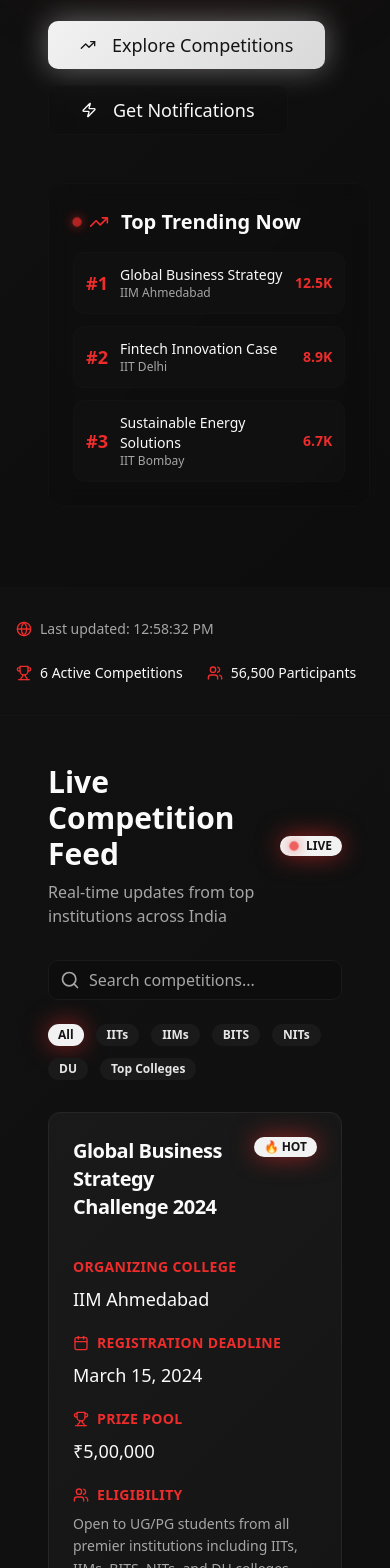
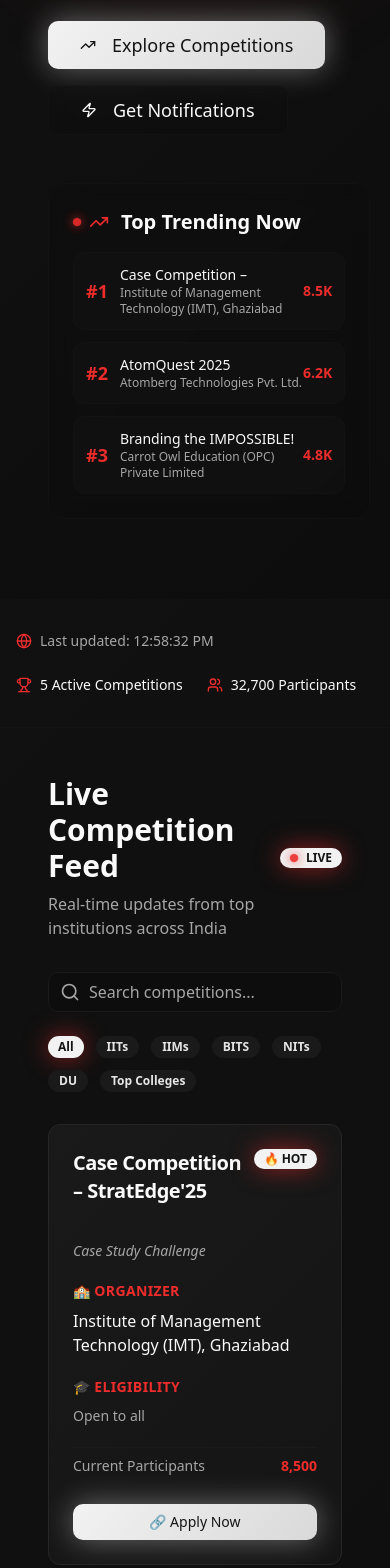
Before and after one commit to shagunsrcc/trendace-dash, a React (Vite) app: page / in a window 390 px wide. Shown: the part 432-2000 px from the top of the page. Built offline with nearby package versions, Linux system fonts and the light colour scheme.

Commit message:
Update competition cards
Refactor competition cards to display new data points and apply modern styling. Implement a responsive grid for the competition section.

```diff
--- a/src/components/CompetitionCard.tsx
+++ b/src/components/CompetitionCard.tsx
@@ -6,14 +6,14 @@ import { Calendar, Trophy, Users, ExternalLink } from "lucide-react";
 interface Competition {
   id: string;
   title: string;
+  competitionType: string;
   organizingCollege: string;
   category: string;
-  prizePool: string;
-  registrationDeadline: string;
   eligibility: string;
   participants: number;
   colleges: string[];
   isHot: boolean;
+  applyUrl: string;
 }
 
 interface CompetitionCardProps {
@@ -39,43 +39,27 @@ export const CompetitionCard = ({ competition }: CompetitionCardProps) => {
       </CardHeader>
 
       <CardContent className="space-y-5">
+        {/* Competition Type */}
+        <div className="space-y-2">
+          <p className="text-sm text-muted-foreground italic">
+            {competition.competitionType}
+          </p>
+        </div>
+
         {/* Organizing College */}
         <div className="space-y-2">
           <h4 className="text-sm font-semibold text-accent uppercase tracking-wide">
-            Organizing College
+            🏫 Organizer
           </h4>
-          <p className="text-lg font-medium text-foreground">
+          <p className="text-base font-medium text-foreground">
             {competition.organizingCollege}
-          </p>
-        </div>
-
-        {/* Registration Deadline */}
-        <div className="space-y-2">
-          <h4 className="text-sm font-semibold text-accent uppercase tracking-wide flex items-center gap-2">
-            <Calendar className="w-4 h-4" />
-            Registration Deadline
-          </h4>
-          <p className="text-lg font-medium text-foreground">
-            {competition.registrationDeadline}
-          </p>
-        </div>
-
-        {/* Prize Pool */}
-        <div className="space-y-2">
-          <h4 className="text-sm font-semibold text-accent uppercase tracking-wide flex items-center gap-2">
-            <Trophy className="w-4 h-4" />
-            Prize Pool
-          </h4>
-          <p className="text-lg font-medium text-foreground">
-            {competition.prizePool}
           </p>
         </div>
 
         {/* Eligibility */}
         <div className="space-y-2">
-          <h4 className="text-sm font-semibold text-accent uppercase tracking-wide flex items-center gap-2">
-            <Users className="w-4 h-4" />
-            Eligibility
+          <h4 className="text-sm font-semibold text-accent uppercase tracking-wide">
+            🎓 Eligibility
           </h4>
           <p className="text-sm text-muted-foreground leading-relaxed">
             {competition.eligibility}
@@ -90,14 +74,14 @@ export const CompetitionCard = ({ competition }: CompetitionCardProps) => {
           </div>
         </div>
 
-        {/* Action Buttons */}
-        <div className="flex gap-3 pt-2">
-          <Button className="cta-primary flex-1" size="sm">
-            Register Now
-          </Button>
-          <Button variant="outline" size="sm" className="flex items-center gap-2">
-            <ExternalLink className="w-4 h-4" />
-            Details
+        {/* Apply Now Button */}
+        <div className="pt-2">
+          <Button
+            className="cta-primary w-full transition-all duration-300 hover:shadow-lg hover:shadow-primary/20"
+            size="sm"
+            onClick={() => window.open(competition.applyUrl, '_blank')}
+          >
+            🔗 Apply Now
           </Button>
         </div>
       </CardContent>
--- a/src/pages/Index.tsx
+++ b/src/pages/Index.tsx
@@ -9,75 +9,63 @@ import { TrendingUp, Zap, Trophy, Users, Globe } from "lucide-react";
 const mockCompetitions = [
   {
     id: "1",
-    title: "Global Business Strategy Challenge 2024",
-    organizingCollege: "IIM Ahmedabad",
+    title: "Case Competition – StratEdge'25",
+    competitionType: "Case Study Challenge",
+    organizingCollege: "Institute of Management Technology (IMT), Ghaziabad",
     category: "Strategy",
-    prizePool: "₹5,00,000",
-    registrationDeadline: "March 15, 2024",
-    eligibility: "Open to UG/PG students from all premier institutions including IITs, IIMs, BITS, NITs, and DU colleges",
-    participants: 12500,
-    colleges: ["IIM-A", "IIM-B", "IIT-D", "BITS"],
-    isHot: true
+    eligibility: "Open to all",
+    participants: 8500,
+    colleges: ["IMT", "IIM", "IIT", "BITS"],
+    isHot: true,
+    applyUrl: "https://unstop.com/o/9dzVWTl"
   },
   {
     id: "2",
-    title: "Fintech Innovation Case Competition",
-    organizingCollege: "IIT Delhi",
-    category: "Finance",
-    prizePool: "₹3,00,000",
-    registrationDeadline: "March 20, 2024",
-    eligibility: "UG students from engineering and management backgrounds. Teams of 3-4 members allowed",
-    participants: 8900,
-    colleges: ["IIM-C", "XLRI", "ISB", "DU"],
-    isHot: true
+    title: "AtomQuest 2025",
+    competitionType: "Innovation & Product Challenge",
+    organizingCollege: "Atomberg Technologies Pvt. Ltd.",
+    category: "Innovation",
+    eligibility: "Engineering Students, Postgraduates, Undergraduates",
+    participants: 6200,
+    colleges: ["IIT", "NIT", "BITS", "VIT"],
+    isHot: true,
+    applyUrl: "https://unstop.com/o/CoBpmE4"
   },
   {
     id: "3",
-    title: "Sustainable Energy Solutions Challenge",
-    organizingCollege: "IIT Bombay",
-    category: "Energy",
-    prizePool: "₹4,00,000",
-    registrationDeadline: "March 25, 2024",
-    eligibility: "Open to all UG and PG students from technical institutes. Focus on renewable energy solutions",
-    participants: 6700,
-    colleges: ["IIT-B", "IIT-M", "NIT-T", "BITS"],
-    isHot: false
+    title: "Branding the IMPOSSIBLE! – Naming and Tagging Competition",
+    competitionType: "Branding & Creativity Challenge",
+    organizingCollege: "Carrot Owl Education (OPC) Private Limited",
+    category: "Branding",
+    eligibility: "Engineering Students, MBA, Undergraduates, Postgraduates",
+    participants: 4800,
+    colleges: ["IIM", "ISB", "XLRI", "FMS"],
+    isHot: false,
+    applyUrl: "https://unstop.com/o/XwfLFri"
   },
   {
     id: "4",
-    title: "Digital Transformation Case Study",
-    organizingCollege: "IIM Bangalore",
-    category: "Technology",
-    prizePool: "₹2,50,000",
-    registrationDeadline: "March 30, 2024",
-    eligibility: "MBA/PGDM students and final year UG students from premier institutions across India",
-    participants: 15200,
-    colleges: ["IIT-KGP", "IIM-L", "BITS", "NIT-K"],
-    isHot: true
+    title: "Fluxathon: The Adaptive Leadership Challenge",
+    competitionType: "Leadership & Strategy Competition",
+    organizingCollege: "Indian Institute of Technology (IIT), Madras",
+    category: "Leadership",
+    eligibility: "Open to all",
+    participants: 7300,
+    colleges: ["IIT-M", "IIT-D", "IIT-B", "IIM"],
+    isHot: true,
+    applyUrl: "https://unstop.com/o/4KaiBDQ"
   },
   {
     id: "5",
-    title: "Healthcare Innovation Challenge",
-    organizingCollege: "BITS Pilani",
-    category: "Healthcare",
-    prizePool: "₹3,50,000",
-    registrationDeadline: "April 5, 2024",
-    eligibility: "Medical, engineering, and management students. Must have valid college ID from recognized institutions",
-    participants: 5400,
-    colleges: ["AIIMS", "CMC", "IIT-D", "IIM-A"],
-    isHot: false
-  },
-  {
-    id: "6",
-    title: "Smart City Planning Competition",
-    organizingCollege: "NIT Trichy",
-    category: "Urban Planning",
-    prizePool: "₹2,00,000",
-    registrationDeadline: "April 10, 2024",
-    eligibility: "Architecture, civil engineering, and urban planning students from NITs, IITs, and other technical institutes",
-    participants: 7800,
-    colleges: ["IIT-R", "SPA", "NIT-S", "BIT"],
-    isHot: false
+    title: "Case Masters: Industry Solution Summit",
+    competitionType: "Industry-focused Case Study",
+    organizingCollege: "Indian Institute of Technology (IIT), Madras",
+    category: "Case Study",
+    eligibility: "Open to all",
+    participants: 5900,
+    colleges: ["IIT-M", "IIT-K", "NIT", "BITS"],
+    isHot: false,
+    applyUrl: "https://unstop.com/o/KQGjTsU"
   }
 ];
 
@@ -240,7 +228,7 @@ const Index = () => {
               onSearchChange={setSearchQuery}
             />
 
-            <div className="grid md:grid-cols-2 lg:grid-cols-3 gap-6">
+            <div className="grid md:grid-cols-2 gap-6">
               {filteredCompetitions.map((competition) => (
                 <CompetitionCard
                   key={competition.id}
```
